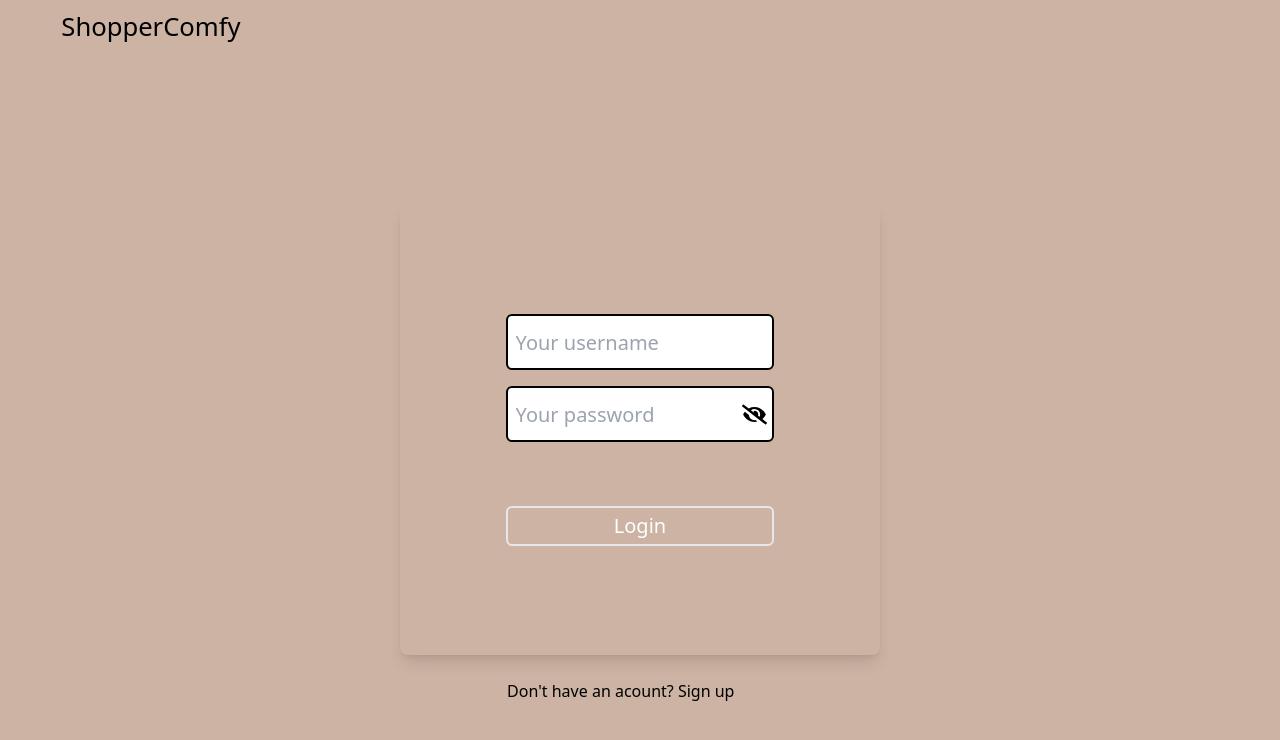
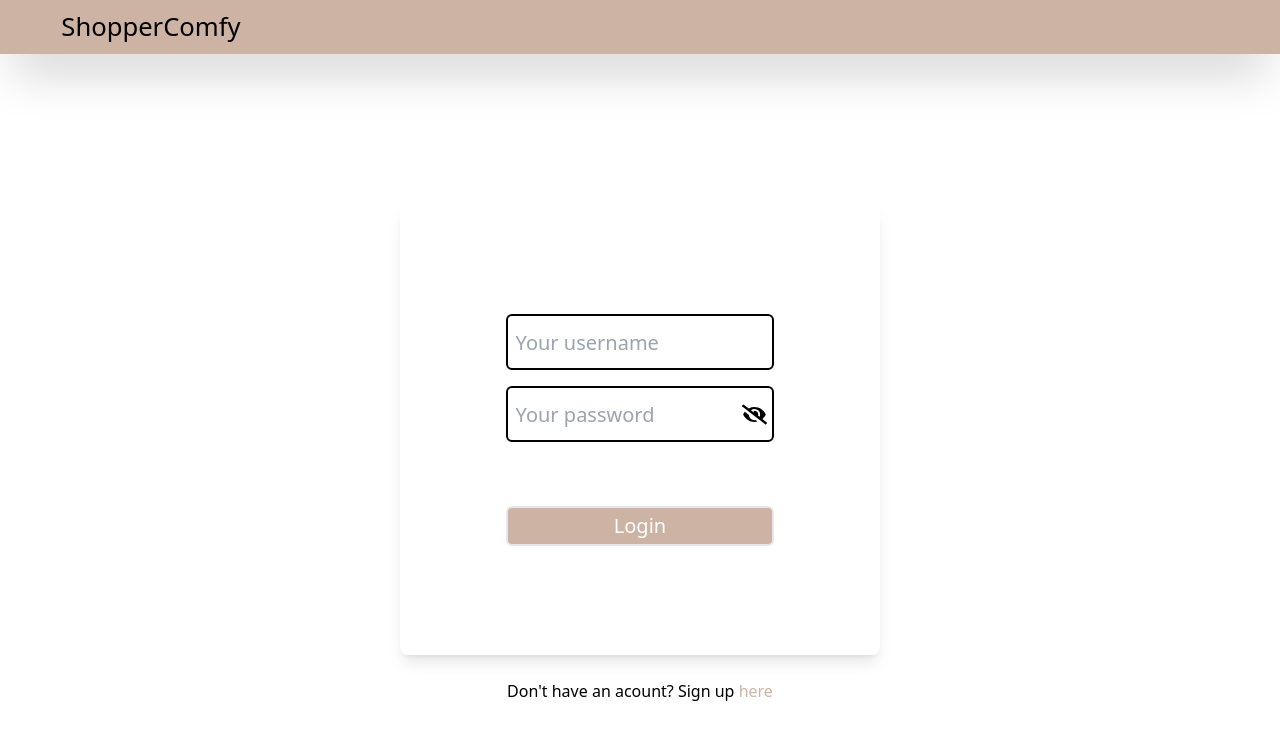
Before and after one commit to tee4tao/ShopperComfy, a React (Vite) app: page / in a window 1280 px wide. Shown: the top 740 px of the page. Built offline with nearby package versions, Linux system fonts and the light colour scheme.

Commit message:
working on nav page

```diff
--- a/src/Home.jsx
+++ b/src/Home.jsx
@@ -1,7 +1,7 @@
 import React from "react";
 
 const Home = () => {
-  return <main className="min-h-screen bg-red-500 w-screen"></main>;
+  return <main className="min-h-screen  w-screen"></main>;
 };
 
 export default Home;
--- a/src/Nav.jsx
+++ b/src/Nav.jsx
@@ -1,26 +1,56 @@
-import React from "react";
+import { React, useRef, useState, useEffect } from "react";
 import { Outlet, Link } from "react-router-dom";
 import { FaBars } from "react-icons/fa";
 
 const Nav = () => {
+  const [showLinks, setShowLinks] = useState(false);
+  const linksContainerRef = useRef(null);
+  const linksRef = useRef(null);
+  useEffect(() => {
+    const linksHeight = linksRef.current.getBoundingClientRect().height;
+    if (showLinks) {
+      linksContainerRef.current.style.height = `${linksHeight}px`;
+    } else {
+      linksContainerRef.current.style.height = `0px`;
+    }
+  }, [showLinks]);
+
   return (
-    <main className="fixed top-0 w-screen bg-Dark-nude">
-      <nav className="w-full flex justify-center items-center">
+    <main className="fixed top-0 w-screen ">
+      <nav className="w-full flex justify-center items-center shadow-2xl bg-Dark-nude">
         <div className="nav-center flex flex-col justify-between items-center w-11/12">
           <div className="nav-header flex justify-between items-center w-full p-2">
             <Link to={"home"} className="nav-logo">
               ShopperComfy
             </Link>
-            <button className="toggle-btn md:hidden">
+            <button
+              className="toggle-btn md:hidden"
+              onClick={() => setShowLinks(!showLinks)}
+            >
               <FaBars />
             </button>
           </div>
-          <div className="links-container h-0 overflow-hidden ease-linear duration-300">
-            <div className="links">
-              <Link to={"home"}>Home</Link>
+          <div
+            className="links-container w-screen h-0 overflow-hidden ease-linear duration-300 bg-white"
+            ref={linksContainerRef}
+          >
+            <div
+              className="links flex flex-col justify-around items-start w-11/12 space-y-2 p-2"
+              ref={linksRef}
+            >
+              <Link
+                to={"home"}
+                className="capitalize text-lg text-Dark-nude w-screen hover:bg-Dark-nude hover:text-white ease-linear duration-300 hover:translate-x-4"
+              >
+                Home
+              </Link>
+              <div className="capitalize text-lg text-Dark-nude w-screen hover:bg-Dark-nude hover:text-white ease-linear duration-300 hover:translate-x-4">
+                Category
+              </div>
+              <div className="capitalize text-lg text-Dark-nude w-screen  hover:bg-Dark-nude hover:text-white ease-linear duration-300 hover:translate-x-4 ">
+                Account
+              </div>
             </div>
-            <div>Category</div>
-            <div>Account</div>
           </div>
         </div>
       </nav>
--- a/src/index.css
+++ b/src/index.css
@@ -2,7 +2,9 @@
 @tailwind components;
 @tailwind utilities;
 
-* {
+*,
+::after,
+::before {
   box-sizing: border-box;
   margin: 0;
   padding: 0;
@@ -29,6 +31,9 @@
   100% {
     transform: scale(1.5);
   }
+}
+.links *:hover {
+  padding-left: 1.5rem;
 }
 .danger {
   background-color: #e74c3c;
```
Also changed, not shown: 1 other file (tests, documents, lock files or other folders).
